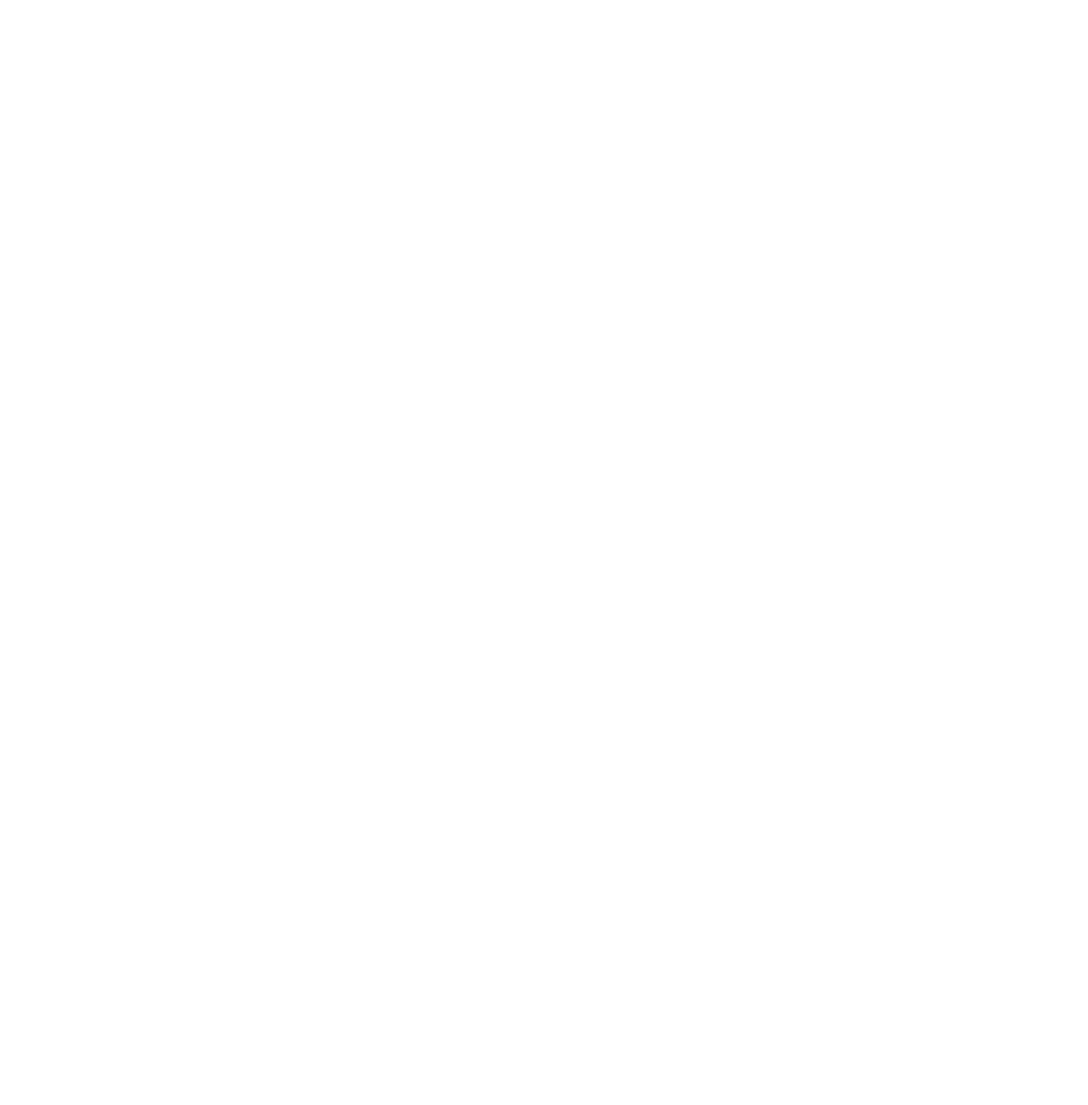
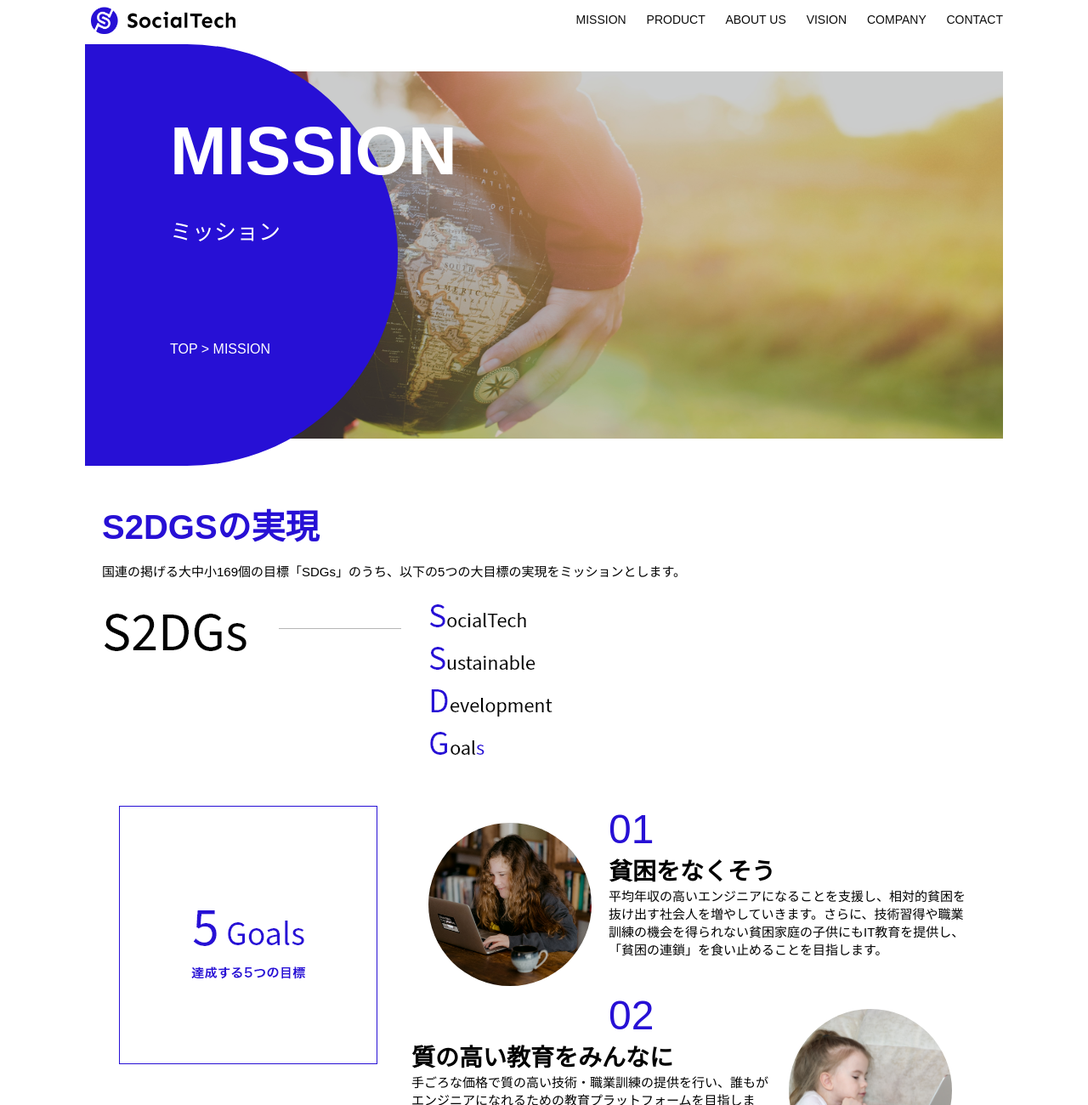
Before and after one commit to Ryohei523/socialtech, a plain HTML site: page learning/mission.html in a window 1280 px wide. Shown: the top 1300 px of the page at 85% size. Before the commit the page ends 800 px from the top, so only its background shows below. Drawn offline with Linux system fonts and the light colour scheme.

Commit message:
HTML/CSSでコーポレートサイトを作ろう#18を実装

```diff
--- a/learning/mission.html
+++ b/learning/mission.html
@@ -0,0 +1,129 @@
+<!DOCTYPE html>
+<html>
+  <head>
+    <title>SocialTech - MISSION ミッション -</title>
+    <meta charset="utf-8">
+    <meta name="description" content="SocialTechが目指す5つの目標（S2DGs）を紹介します">
+    <meta name="viewport" content="width=device-width, initial-scale=1.0">
+    <link rel="stylesheet" href="style.css">
+  </head>
+  <body>
+    <!-- ヘッダー -->
+    <header>
+      <!-- ロゴ -->
+      <a href="index.html" id="logo"><img src="images/logo.png"></a>
+
+      <!-- PC用ナビゲーション -->
+      <nav id="nav-pc">
+        <a href="mission.html">MISSION</a>
+        <a href="product.html">PRODUCT</a>
+        <a href="index.html#aboutus">ABOUT US</a>
+        <a href="index.html#vision">VISION</a>
+        <a href="index.html#company">COMPANY</a>
+        <a href="index.html#contact">CONTACT</a>
+      </nav>
+
+      <!-- スマホ用メニューボタン -->
+      <img id="menu-sp" src="images/button-menu.png" alt="ナビゲーションを開く" onclick="document.getElementById('nav-sp').style.display = 'block'">
+
+      <!-- スマホ用ナビゲーション -->
+      <nav id="nav-sp">
+        <img id="close" src="images/button-close.png" alt="ナビゲーションを閉じる" onclick="getElementById('nav-sp').style.display = 'none'">
+        <a id="logo-sp" href="index.html" onclick="getElementById('nav-sp').style.display = 'none'"><img src="images/logo-sp.png" alt="トップページに戻る"></a>
+        <a class="menu" href="mission.html" onclick="getElementById('nav-sp').style.display = 'none'">MISSION</a>
+        <a class="menu" href="product.html" onclick="getElementById('nav-sp').style.display = 'none'">PRODUCT</a>
+        <a class="menu" href="index.html#aboutus" onclick="getElementById('nav-sp').style.display = 'none'">ABOUT US</a>
+        <a class="menu" href="index.html#vision" onclick="getElementById('nav-sp').style.display = 'none'">VISION</a>
+        <a class="menu" href="index.html#company" onclick="getElementById('nav-sp').style.display = 'none'">COMPANY</a>
+        <a class="menu" href="index.html#contact" onclick="getElementById('nav-sp').style.display = 'none'">CONTACT</a>
+        <div id="sns">
+          <a href="https://www.facebook.com/sejuku2013"><img src="images/button-facebook.png" alt="Facebookのリンク"></a>
+          <a href="https://twitter.com/samuraijuku"><img src="images/button-twitter.png" alt="Twitterのリンク"></a>
+          <a href="https://www.youtube.com/channel/UCCFOQO5aDK0xXam4cUQXT8g"><img src="images/button-youtube.png" alt="Youtubeのリンク"></a>
+        </div>
+      </nav>
+    </header>
+    <main>
+      <article>
+        <section id="mission-main">
+          <div id="mission-title">
+            <h1>MISSION</h1>
+            <span>ミッション</span>
+            <div>TOP > MISSION</div>
+          </div>
+        </section>
+        <section id="mission-s2dgs">
+          <h2 class="mission-h2">S2DGSの実現</h2>
+          <p>国連の掲げる大中小169個の目標「SDGs」のうち、以下の5つの大目標の実現をミッションとします。</p>
+          <img src="images/mission/mission-s2dgs.png" alt="S2DGs">
+        </section>
+        <section id="mission-5goals">
+          <div>
+            <img id="s2dgs-image" src="images/mission/mission-5goals.png" alt="5Goals">
+          </div>
+          <div>
+            <div>
+              <img class="fivegoals-image-left" src="images/mission/mission-5goals01.png" alt="PCを操作する女の子">
+              <span class="fivegoals-number">01</span>
+              <h3 class="fivegoals-h3">貧困をなくそう</h3>
+              <p class="fivegoals-p">
+                平均年収の高いエンジニアになることを支援し、相対的貧困を抜け出す社会人を増やしていきます。さらに、技術習得や職業訓練の機会を得られない貧困家庭の子供にもIT教育を提供し、「貧困の連鎖」を食い止めることを目指します。
+              </p>
+            </div>
+            <div>
+              <img class="fivegoals-image-right" src="images/mission/mission-5goals02.png" alt="PCを見つめる小さい女の子">
+              <span class="fivegoals-number">02</span>
+              <h3 class="fivegoals-h3">質の高い教育をみんなに</h3>
+              <p class="fivegoals-p">
+                手ごろな価格で質の高い技術・職業訓練の提供を行い、誰もがエンジニアになれるための教育プラットフォームを目指します。子供向けSTEAM教育を提供し、グローバル社会やAI時代に適応して世界で共通する価値の高い人材を育成します。
+              </p>
+            </div>
+            <div>
+              <img class="fivegoals-image-left" src="images/mission/mission-5goals03.png" alt="PCを操作する女性">
+              <span class="fivegoals-number">03</span>
+              <h3 class="fivegoals-h3">ジェンダー平等の実現</h3>
+              <p class="fivegoals-p">
+                女性エンジニアを輩出することは、ジェンダーギャップ指数の経済、教育分野に影響を与えると考えています。女性エンジニアを増やすことで、ライフイベントが多い女性の社会進出を促す機会の創出やシングルマザーの貧困解消をし、男女格差の無い、健全な社会を目指します。
+              </p>
+            </div>
+            <div>
+              <img class="fivegoals-image-right" src="images/mission/mission-5goals04.png" alt="笑顔で話し合う男女">
+              <span class="fivegoals-number">04</span>
+              <h3 class="fivegoals-h3">生産的でやりがいのある雇用</h3>
+              <p class="fivegoals-p">
+                長期的な経済成長を継続するためには、生産性を高めた産業の拡大と人材の輩出が必要です。エンジニアはイノベーション産業を成長させるための大きな鍵を握っており、さらにクリエイティブな職業で働きがいのある人間らしい雇用を生み出せると考えています。
+              </p>
+            </div>
+            <div>
+              <img class="fivegoals-image-left" src="images/mission/mission-5goals05.png" alt="障害を持つ男性が生き生きと働く様子">
+              <span class="fivegoals-number">05</span>
+              <h3 class="fivegoals-h3">不平等をなくす</h3>
+              <p class="fivegoals-p">
+                障害やハンディキャップを持っていても、エンジニアにあることで生産的に働くことができます。障害者雇用における正社員率と平均賃金に大きな開きをなくすために、誰もがエンジニアになれる機会を提供します。
+              </p>
+            </div>
+          </div>
+        </section>
+      </article>
+      <footer>
+        <div id="footer-logo">
+          <img src="images/logo-sp.png" alt="SocialTech">
+        </div>
+        <div id="footer-link">
+          <a href="mission.html">MISSION</a>
+          <a href="product.html">PRODUCT</a>
+          <a href="index.html#aboutus">ABOUT US</a>
+          <a href="index.html#vision">VISION</a>
+          <a href="index.html#company">COMPANY</a>
+          <a href="index.html#contact">CONTACT</a>
+        </div>
+        <div id="sns-footer">
+          <a href="https://www.facebook.com/sejuku2013"><img src="images/button-facebook.png" alt="Facebookのリンク"></a>
+          <a href="https://twitter.com/samuraijuku"><img src="images/button-twitter.png"alt="Twitterのリンク"></a>
+          <a href="https://www.youtube.com/channel/UCCFOQO5aDK0xXam4cUQXT8g"><img src="images/button-youtube.png" alt="Youtubeのリンク"></a>
+          <span id="copyright">&copy;2021 SocialTech, Inc. All Right Reserved</span>
+        </div>
+      </footer>
+    </main>
+  </body>
+</html>
--- a/learning/style.css
+++ b/learning/style.css
@@ -405,6 +405,84 @@ footer {
   color: #ffffff;
   float: right;
 }
+
+/* mission.html用スタイル */
+/* ミッションのメインビジュアル */
+#mission-main {
+  height: 496px;
+  width: 100%;
+  background-image: url("images/mission/mission-main.png");
+  background-repeat: no-repeat;
+  background-position-y: center;
+}
+#mission-title {
+  background-color: #2710d5;
+  width: 368px;
+  color: #ffffff;
+  height: 496px;
+  border-radius: 0 248px 248px 0;
+  position: relative;
+}
+#mission-title > h1 {
+  position: absolute;
+  top: 0;
+  left: 100px;
+  font-size: 80px;
+}
+#mission-title > span {
+  position: absolute;
+  top: 200px;
+  left: 100px;
+  font-size: 26px;
+}
+#mission-title > div {
+  position: absolute;
+  top: 350px;
+  left: 100px;
+  font-size: 16px;
+}
+#mission-s2dgs {
+  width: 100%;
+  margin: 20px;
+}
+.mission-h2 {
+  color: #2710d5;
+  font-size: 40px
+}
+.mission-h2::after {
+  content: none;
+}
+#mission-5goals {
+  margin: 20px;
+  display: flex;
+}
+#mission-5goals > div {
+  flex-grow: 3;
+  padding: 20px;
+}
+#mission-5goals > div > div {
+  margin-bottom: 40px;
+}
+.fivegoals-image-right {
+  float: right;
+  margin: 20px;
+}
+.fivegoals-image-left {
+  float: left;
+  margin: 20px;
+}
+.fivegoals-number {
+  color: #2710d5;
+  font-size: 48px;
+  margin: 0;
+}
+.fivegoals-h3 {
+  font-size: 28px;
+  margin: 0;
+}
+.fivegoals-p {
+  margin: 0;
+}
 }
 
 /* ============================
```
